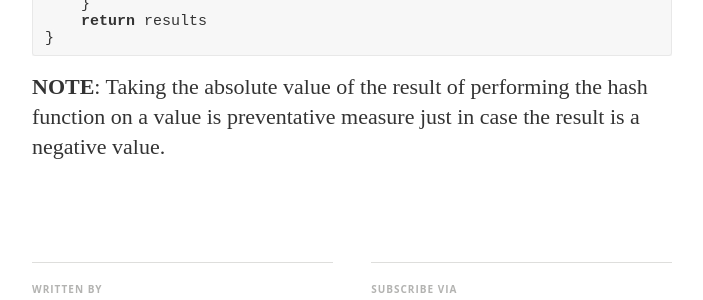
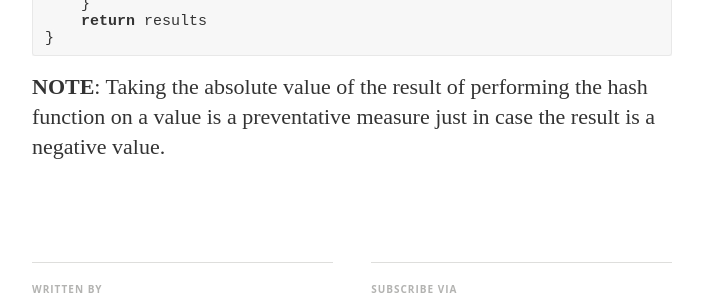
Before and after one commit to nathankrishnan/nathankrishnan.github.io, a Jekyll site: the page built from _posts/2017-03-18-bloomfilter.md, in a window 1280 px wide and 900 px high, scrolled down 6256 px. Shown: the part 186-486 px from the top of the window, without its empty margins (288-991 px from the left). Built offline with Jekyll 4.4.1, drawn with Linux system fonts in a browser that asks for light colours; nearby versions of some CDN libraries; some web fonts are replaced; comment, search, counter and statistics services are not loaded.

````diff
--- a/_posts/2017-03-18-bloomfilter.md
+++ b/_posts/2017-03-18-bloomfilter.md
@@ -133,4 +133,4 @@ private func computeHashes(_ value: T) -> [Int] {
 }
 ```
 
-**NOTE**: Taking the absolute value of the result of performing the hash function on a value is preventative measure just in case the result is a negative value.
+**NOTE**: Taking the absolute value of the result of performing the hash function on a value is a preventative measure just in case the result is a negative value.
````
